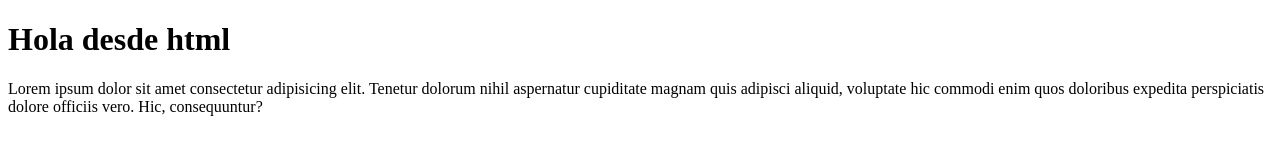
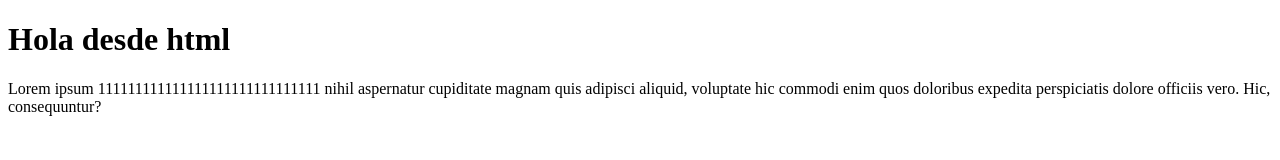
Before and after one commit to evaAlvarez/git-ejemplo, a plain HTML site: page index.html in a window 1280 px wide. Drawn offline with Linux system fonts and the light colour scheme.

Commit message:
agregamos unos al master

```diff
--- a/index.html
+++ b/index.html
@@ -7,6 +7,6 @@
 </head>
 <body>
     <h1>Hola desde html</h1>
-    <p>Lorem ipsum dolor sit amet consectetur adipisicing elit. Tenetur dolorum nihil aspernatur cupiditate magnam quis adipisci aliquid, voluptate hic commodi enim quos doloribus expedita perspiciatis dolore officiis vero. Hic, consequuntur?</p>
+    <p>Lorem ipsum 111111111111111111111111111111 nihil aspernatur cupiditate magnam quis adipisci aliquid, voluptate hic commodi enim quos doloribus expedita perspiciatis dolore officiis vero. Hic, consequuntur?</p>
 </body>
 </html>
```
